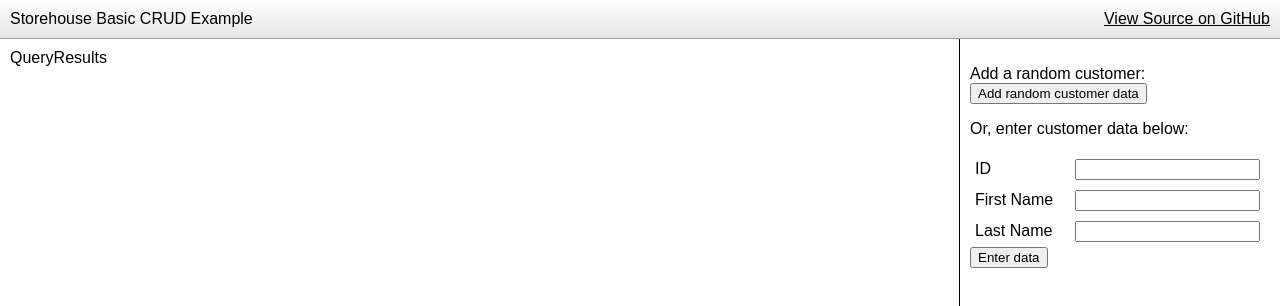
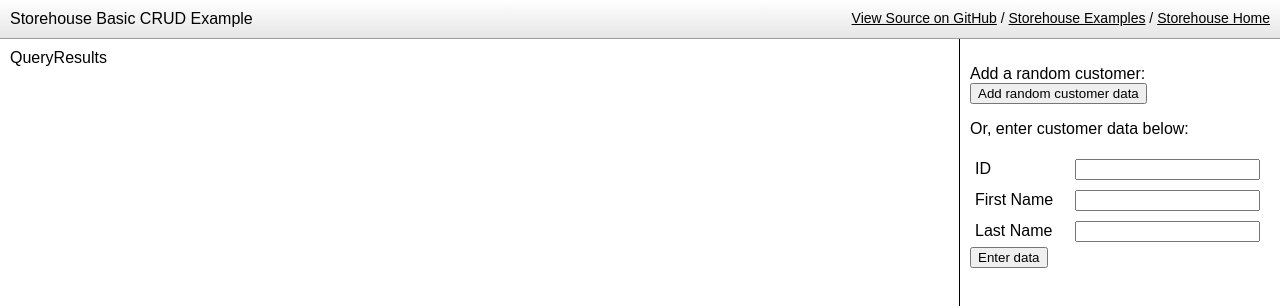
Before and after one commit to jensarps/storehouse, a website with bundled scripts: page example/basic/index.html in a window 1280 px wide. Shown: the top 306 px of the page. Built offline with nearby package versions, Linux system fonts and the light colour scheme; a script that the page names is missing.

Commit message:
Add links to header

```diff
--- a/example/basic/index.html
+++ b/example/basic/index.html
@@ -22,7 +22,13 @@
   <script src="//ajax.googleapis.com/ajax/libs/dojo/1.8.3/dojo/dojo.js" data-dojo-config="async: true"></script>
 </head>
 <body class="vbox">
-<div id="head">Storehouse Basic CRUD Example <a class="sourceLink" href="https://github.com/jensarps/storehouse/tree/master/example/basic" target="_blank">View Source on GitHub</a></div>
+<div id="head">Storehouse Basic CRUD Example
+  <span class="sourceLink">
+    <a href="https://github.com/jensarps/storehouse/tree/master/example/basic" target="_blank">View Source on GitHub</a> /
+    <a href="../">Storehouse Examples</a> /
+    <a href="../../">Storehouse Home</a>
+  </span>
+</div>
 <div class="hbox flex">
   <div class="vbox flex" id="results-container">
     QueryResults
--- a/example/style.css
+++ b/example/style.css
@@ -44,6 +44,7 @@ a {
 
 #head .sourceLink {
   float: right;
+  font-size: 14px;
 }
 
 /* table */
```
Also changed, not shown: example/index.html (+5 -1 lines), example/widget/index.html (+7 -1 lines).
